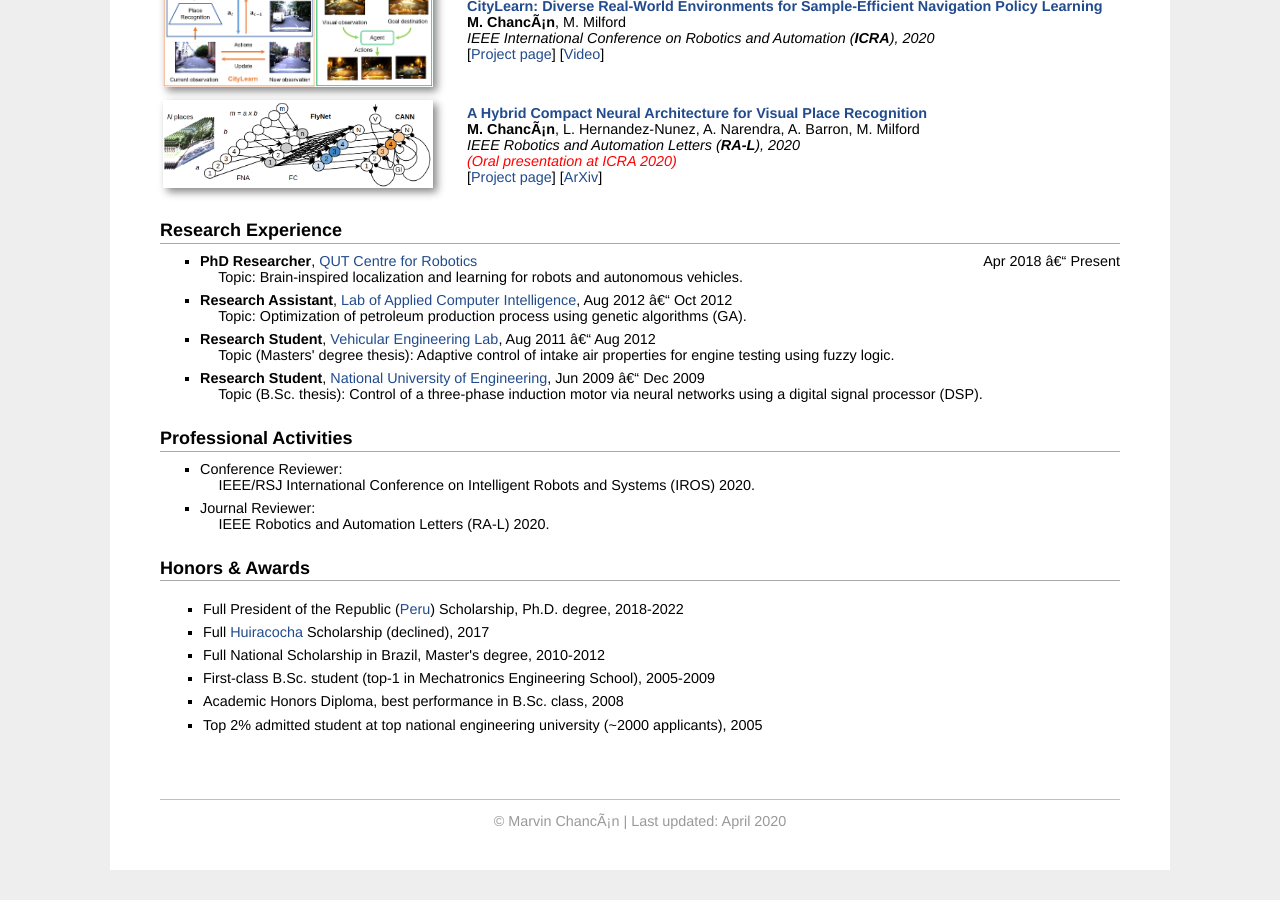
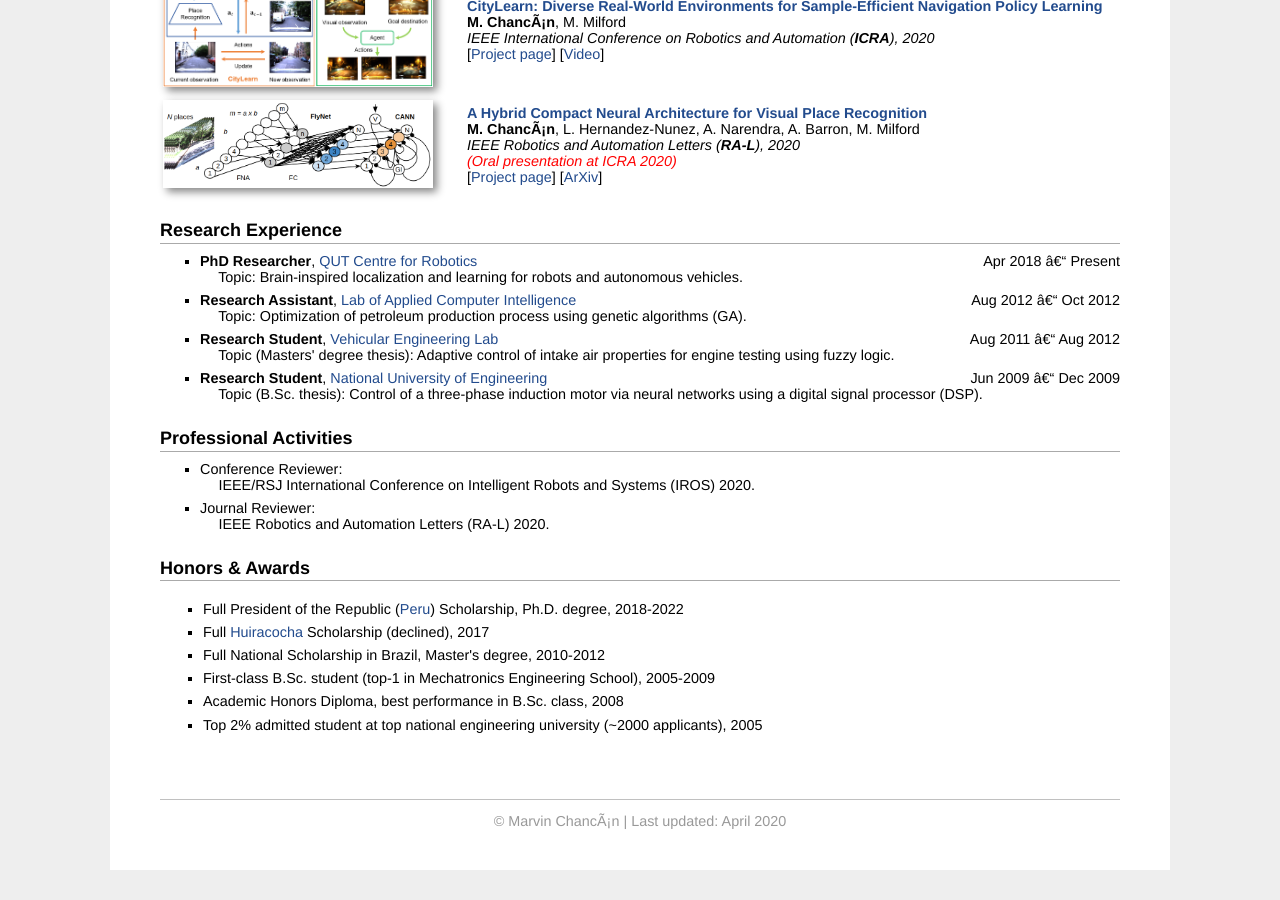
Before and after one commit to mchancan/mchancan.github.io, a Jekyll site: the page built from index.html, in a window 1280 px wide and 900 px high, scrolled down 645 px. Built offline with Jekyll 4.4.1, drawn with Linux system fonts in a browser that asks for light colours; comment, search, counter and statistics services are not loaded.

Commit message:
Update index.html

```diff
--- a/index.html
+++ b/index.html
@@ -99,11 +99,11 @@ title: Marvin
 <ul>
 	<li><b>PhD Researcher</b>, <a href="https://research.qut.edu.au/qcr/robotic-vision/">QUT Centre for Robotics</a> <div style="float:right; text-align:right">Apr 2018 – Present</div><br>
 		&emsp; Topic: Brain-inspired localization and learning for robots and autonomous vehicles.</li>
-	<li><b>Research Assistant</b>, <a href="http://www.ica.ele.puc-rio.br/en/">Lab of Applied Computer Intelligence</a>, Aug 2012 – Oct 2012<br>
+	<li><b>Research Assistant</b>, <a href="http://www.ica.ele.puc-rio.br/en/">Lab of Applied Computer Intelligence</a> <div style="float:right; text-align:right">Aug 2012 – Oct 2012</div><br>
 		&emsp; Topic: Optimization of petroleum production process using genetic algorithms (GA).</li>
-	<li><b>Research Student</b>, <a href="https://www.puc-rio.br/english/specialprojects/iepuc.html">Vehicular Engineering Lab</a>, Aug 2011 – Aug 2012<br>
+	<li><b>Research Student</b>, <a href="https://www.puc-rio.br/english/specialprojects/iepuc.html">Vehicular Engineering Lab</a> <div style="float:right; text-align:right">Aug 2011 – Aug 2012</div><br>
 		&emsp; Topic (Masters' degree thesis): Adaptive control of intake air properties for engine testing using fuzzy logic.</li>
-	<li><b>Research Student</b>, <a href="https://www.uni.edu.pe">National University of Engineering</a>, Jun 2009 – Dec 2009<br>
+	<li><b>Research Student</b>, <a href="https://www.uni.edu.pe">National University of Engineering</a> <div style="float:right; text-align:right">Jun 2009 – Dec 2009</div><br>
 		&emsp; Topic (B.Sc. thesis): Control of a three-phase induction motor via neural networks using a digital signal processor (DSP).</li>
 </ul>
 
```
